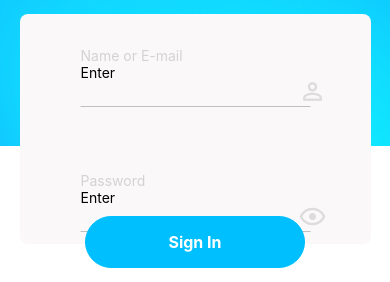
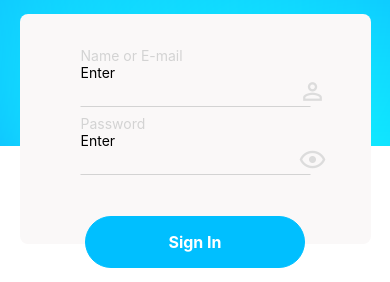
Before and after one commit to harishaharidas/project-02-travel-app, a React Native app: screen / in a window 390 px wide. Shown: the part 221-503 px from the top of the page. Built offline with nearby package versions, Linux system fonts and the light colour scheme.

Commit message:
Complted travel app 1st page

```diff
--- a/src/componets/InputItem/InputItem.js
+++ b/src/componets/InputItem/InputItem.js
@@ -44,11 +44,11 @@ const styles = StyleSheet.create({
         flexDirection: "row",
         alignItems: 'center',
         justifyContent: 'space-between',
-        borderBottomColor: "#C0C0C0",
-        borderColor: "#FAF8F8",
-        borderWidth: .5,
-        margin: 32,
-        // marginBottom: -15,
+        borderBottomColor: "lightgrey",
+        borderColor:'#FAF8F8',
+        borderWidth: 1,
+        marginTop: 32,
+        marginBottom: -25,
         marginRight:60,
         marginLeft: 60,
         backgroundColor: '#FAF8F8',
```
